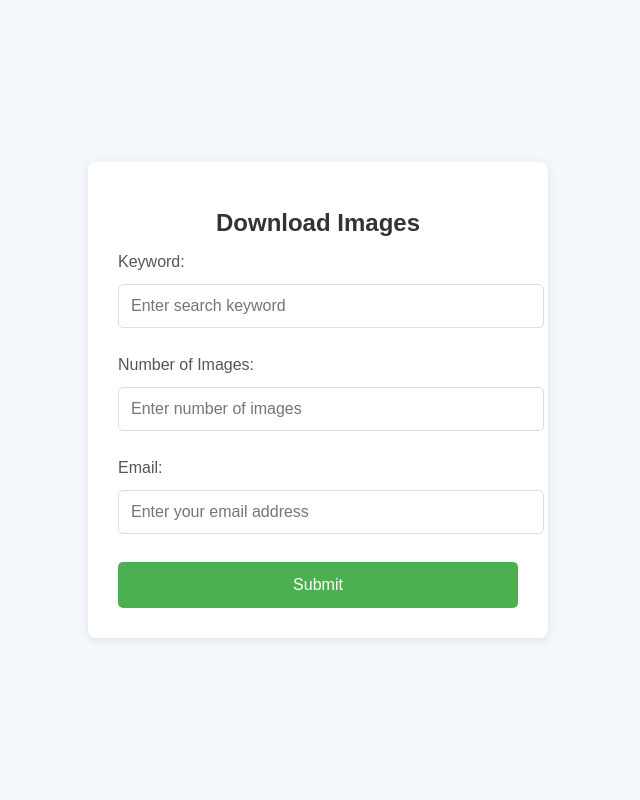
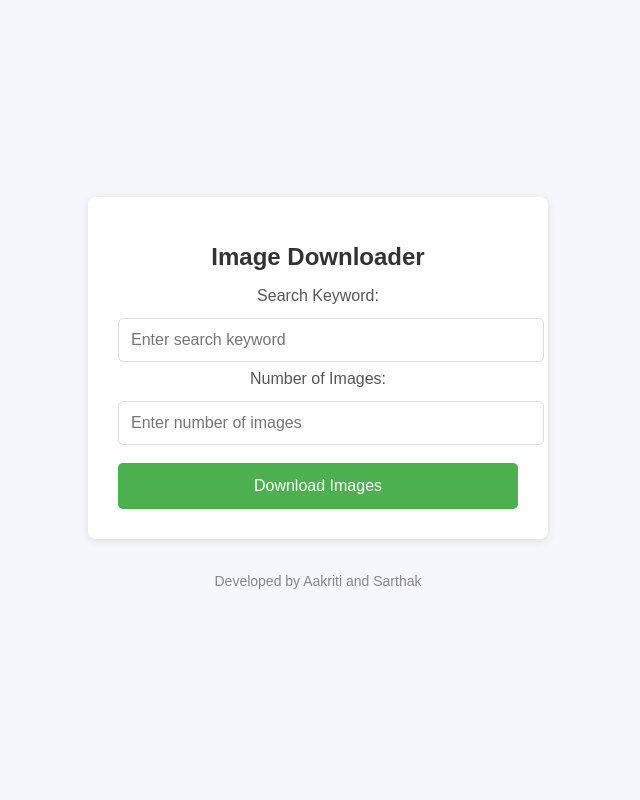
Before and after one commit to sarthak-gupta29/google_image_downloader, a Flask app: page / in a window 1280 px wide. Shown: the whole page, without its empty margins (322-962 px from the left). Run offline with Flask 3, Linux system fonts and the light colour scheme.

Commit message:
changes done

```diff
--- a/app.py
+++ b/app.py
@@ -1,7 +1,5 @@
-from flask import Flask, render_template, request
-import smtplib
-from email.mime.text import MIMEText
-from email.mime.multipart import MIMEMultipart
+from flask import Flask, render_template, request, jsonify
+from pygoogle_image import image as pi
 import os
 
 app = Flask(__name__)
@@ -14,33 +12,13 @@ def index():
 def submit():
     keyword = request.form['keyword']
     num_images = request.form['num_images']
-    email = request.form['email']
 
-    # Simulate image downloading process (insert your logic here)
-
-    # Send email
     try:
-        send_email(email, keyword, num_images)
-        return f"Downloading {num_images} images for '{keyword}' and sending to {email}"
+        # Download images using pygoogle_image
+        pi.download(keyword, limit=int(num_images))
+        return jsonify({"message": f"Successfully downloaded {num_images} images for '{keyword}'."})
     except Exception as e:
-        return f"An error occurred: {str(e)}"
-
-def send_email(to_email, keyword, num_images):
-    from_email = os.getenv('FROM_EMAIL')  # Use environment variables
-    password = os.getenv('EMAIL_PASSWORD')  # Use environment variables
-
-    msg = MIMEMultipart()
-    msg['From'] = from_email
-    msg['To'] = to_email
-    msg['Subject'] = 'Image Downloading Completed'
-
-    body = f"Your request for downloading {num_images} images for '{keyword}' has been completed."
-    msg.attach(MIMEText(body, 'plain'))
-
-    # SMTP Server
-    with smtplib.SMTP_SSL('smtp.gmail.com', 465) as server:
-        server.login(from_email, password)
-        server.sendmail(from_email, to_email, msg.as_string())
+        return jsonify({"message": f"Error: {str(e)}"})
 
 if __name__ == '__main__':
-    app.run(host='0.0.0.0', port=8080)  # Changed to port 8080 for Vercel compatibility
+    app.run(debug=True)
--- a/templates/index.html
+++ b/templates/index.html
@@ -13,6 +13,7 @@
             display: flex;
             justify-content: center;
             align-items: center;
+            flex-direction: column;
             height: 100vh;
         }
         .container {
@@ -21,9 +22,9 @@
             box-shadow: 0 2px 10px rgba(0, 0, 0, 0.1);
             border-radius: 8px;
             width: 400px;
+            text-align: center;
         }
         h1 {
-            text-align: center;
             color: #333;
             font-size: 24px;
         }
@@ -33,7 +34,7 @@
             margin-bottom: 5px;
             display: block;
         }
-        input[type="text"], input[type="number"], input[type="email"] {
+        input[type="text"], input[type="number"] {
             width: 100%;
             padding: 12px;
             margin: 8px 0;
@@ -50,33 +51,83 @@
             width: 100%;
             cursor: pointer;
             font-size: 16px;
+            margin-top: 10px;
         }
         button:hover {
             background-color: #45a049;
         }
-        .form-group {
-            margin-bottom: 20px;
+        /* Circular Loading Spinner */
+        .spinner {
+            border: 8px solid #f3f3f3; /* Light grey */
+            border-top: 8px solid #4CAF50; /* Green */
+            border-radius: 50%;
+            width: 50px;
+            height: 50px;
+            animation: spin 2s linear infinite;
+            margin: 20px auto;
+            display: none;
+        }
+
+        @keyframes spin {
+            0% { transform: rotate(0deg); }
+            100% { transform: rotate(360deg); }
+        }
+
+        .footer {
+            margin-top: 20px;
+            font-size: 14px;
+            color: #888;
         }
     </style>
 </head>
 <body>
     <div class="container">
-        <h1>Download Images</h1>
-        <form action="/submit" method="POST">
-            <div class="form-group">
-                <label for="keyword">Keyword:</label>
-                <input type="text" name="keyword" required placeholder="Enter search keyword">
-            </div>
-            <div class="form-group">
-                <label for="num_images">Number of Images:</label>
-                <input type="number" name="num_images" required placeholder="Enter number of images">
-            </div>
-            <div class="form-group">
-                <label for="email">Email:</label>
-                <input type="email" name="email" required placeholder="Enter your email address">
-            </div>
-            <button type="submit">Submit</button>
+        <h1>Image Downloader</h1>
+        <form id="downloadForm" action="/submit" method="POST">
+            <label for="keyword">Search Keyword:</label>
+            <input type="text" name="keyword" required placeholder="Enter search keyword">
+
+            <label for="num_images">Number of Images:</label>
+            <input type="number" name="num_images" required placeholder="Enter number of images">
+
+            <button type="submit" id="submitButton">Download Images</button>
         </form>
+
+        <!-- Circular Loading Spinner -->
+        <div class="spinner" id="loadingSpinner"></div>
+
+        <!-- Success Message -->
+        <div id="message"></div>
     </div>
+
+    <div class="footer">
+        <p>Developed by Aakriti and Sarthak</p>
+    </div>
+
+    <script>
+        const form = document.getElementById("downloadForm");
+        const spinner = document.getElementById("loadingSpinner");
+        const messageDiv = document.getElementById("message");
+
+        form.onsubmit = function(event) {
+            event.preventDefault();  // Prevent the default form submission
+            spinner.style.display = "block";  // Show the spinner
+
+            const formData = new FormData(form);
+            fetch("/submit", {
+                method: "POST",
+                body: formData
+            })
+            .then(response => response.json())
+            .then(data => {
+                spinner.style.display = "none";  // Hide the spinner
+                messageDiv.innerHTML = data.message;  // Display success message
+            })
+            .catch(error => {
+                spinner.style.display = "none";  // Hide the spinner if there's an error
+                messageDiv.innerHTML = "Error occurred while downloading images.";
+            });
+        };
+    </script>
 </body>
 </html>
```
